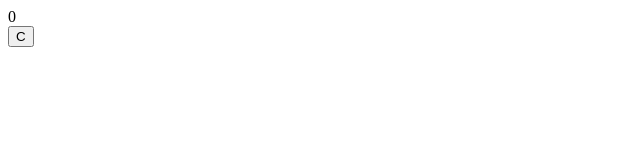
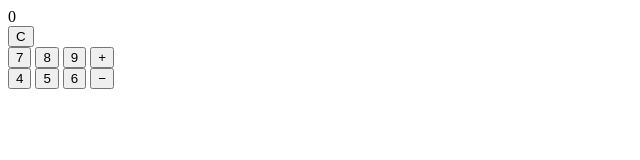
Before and after one commit to Bawantha1234/Calculator-Html-css-js, a plain HTML site: page index.html in a window 1280 px wide. Shown: the whole page, without its empty margins (0-640 px from the left). Drawn offline with Linux system fonts and the light colour scheme.

Commit message:
first row & second row

```diff
--- a/index.html
+++ b/index.html
@@ -21,6 +21,38 @@
                 </button>
             </div>
 
+            <!--First row-->
+            <div class="calc-button-row">
+                <button class="calc-button">
+                    7
+                </button>
+                <button class="calc-button">
+                    8
+                </button>
+                <button class="calc-button">
+                    9
+                </button>
+                <button class="calc-button">
+                    &plus;
+                </button>
+            </div>
+
+            <!--Second row-->
+            <div class="calc-button-row">
+                <button class="calc-button">
+                    4
+                </button>
+                <button class="calc-button">
+                    5
+                </button>
+                <button class="calc-button">
+                    6
+                </button>
+                <button class="calc-button">
+                    &minus;
+                </button>
+            </div>
+
         </section>
 
     </div>
```
